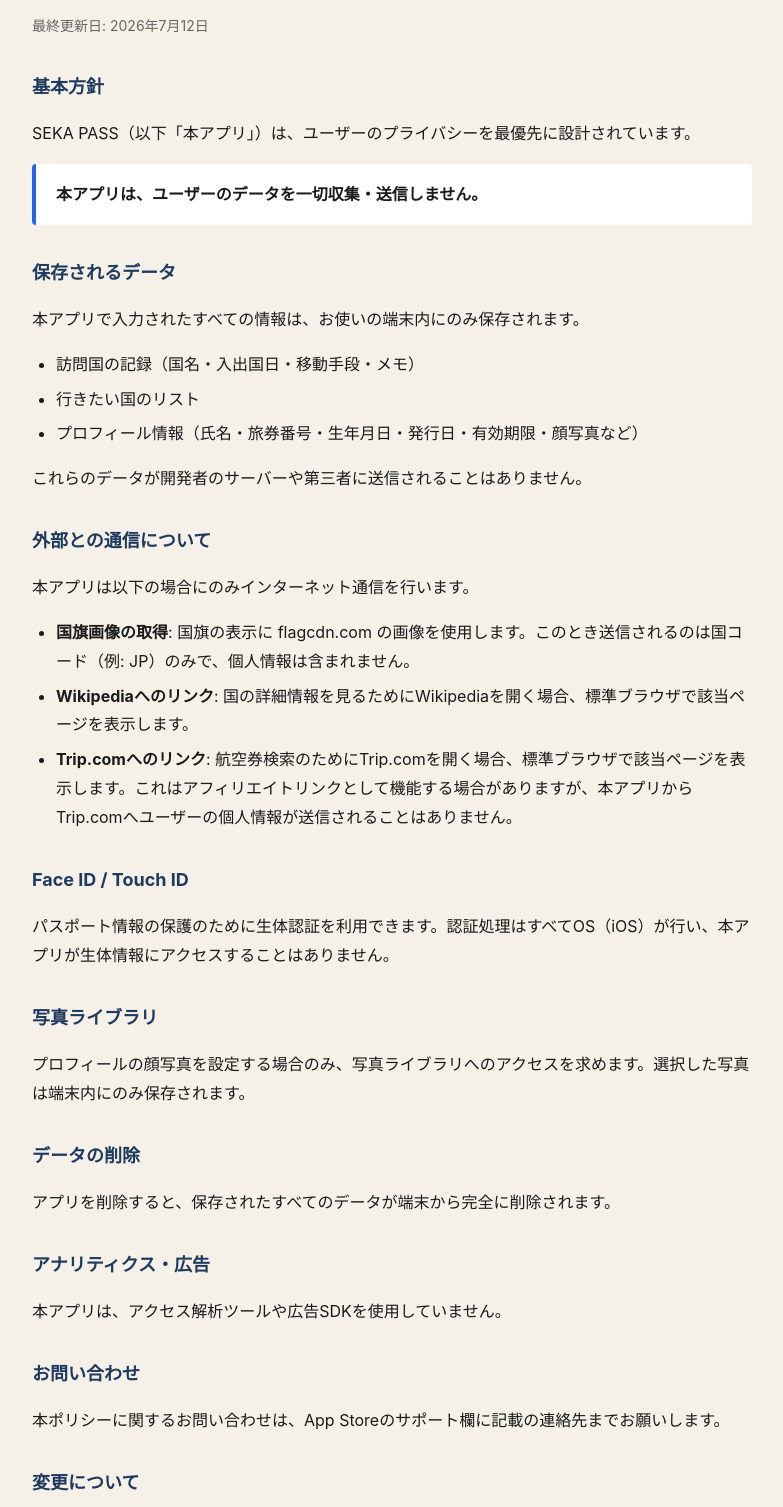
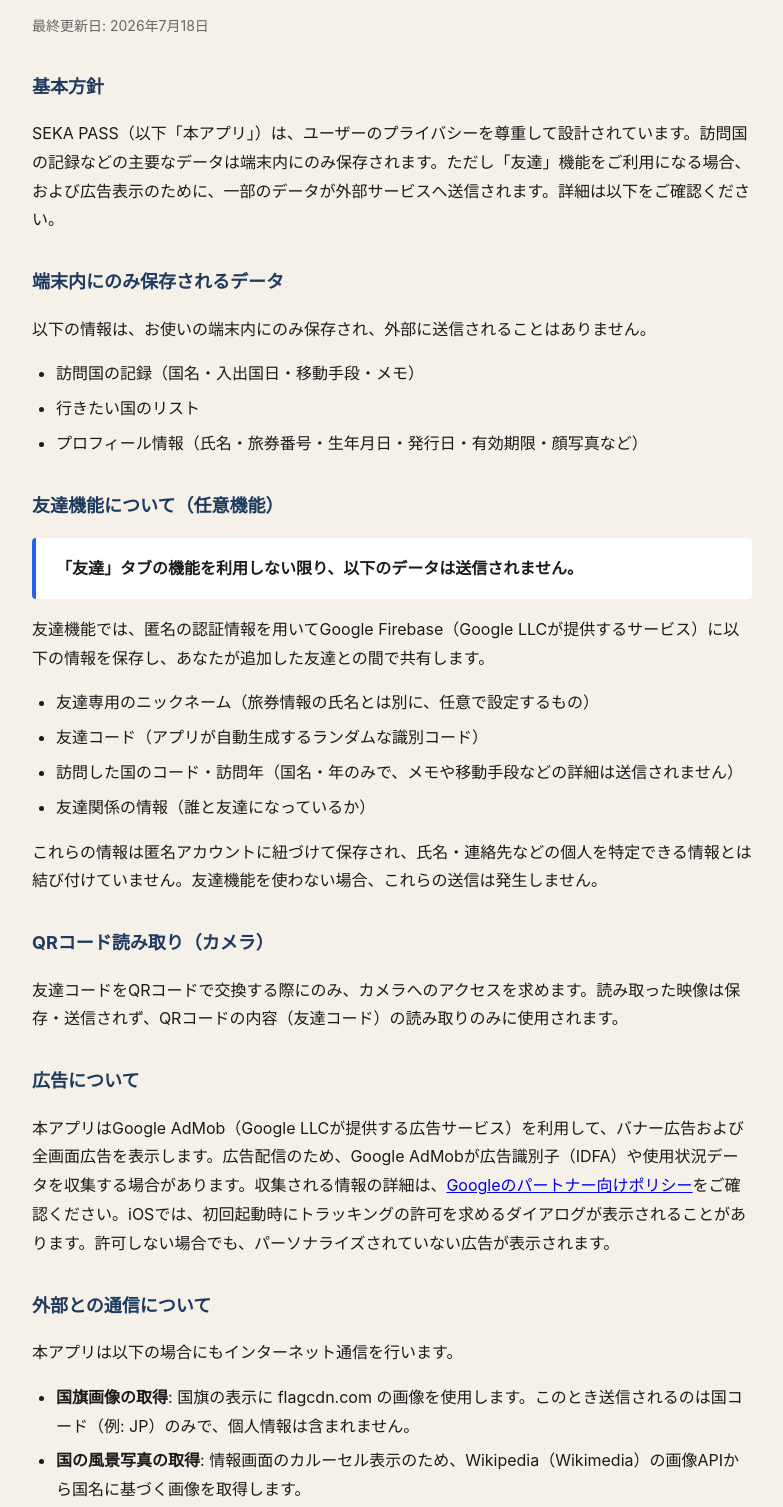
Before and after one commit to shirotaka9612-blip/sekapass-privacy, a plain HTML site: page index.html in a window 1280 px wide. Shown: the part 117-1624 px from the top of the page, without its empty margins (248-1031 px from the left). Drawn offline with Linux system fonts and the light colour scheme.

Commit message:
Update index.html

```diff
--- a/index.html
+++ b/index.html
@@ -44,25 +44,41 @@
 <body>
 
 <h1>SEKA PASS プライバシーポリシー</h1>
-<p class="updated">最終更新日: 2026年7月12日</p>
+<p class="updated">最終更新日: 2026年7月18日</p>
 
 <h2>基本方針</h2>
-<p>SEKA PASS（以下「本アプリ」）は、ユーザーのプライバシーを最優先に設計されています。</p>
-<p class="highlight">本アプリは、ユーザーのデータを一切収集・送信しません。</p>
+<p>SEKA PASS（以下「本アプリ」）は、ユーザーのプライバシーを尊重して設計されています。訪問国の記録などの主要なデータは端末内にのみ保存されます。ただし「友達」機能をご利用になる場合、および広告表示のために、一部のデータが外部サービスへ送信されます。詳細は以下をご確認ください。</p>
 
-<h2>保存されるデータ</h2>
-<p>本アプリで入力されたすべての情報は、お使いの端末内にのみ保存されます。</p>
+<h2>端末内にのみ保存されるデータ</h2>
+<p>以下の情報は、お使いの端末内にのみ保存され、外部に送信されることはありません。</p>
 <ul>
   <li>訪問国の記録（国名・入出国日・移動手段・メモ）</li>
   <li>行きたい国のリスト</li>
   <li>プロフィール情報（氏名・旅券番号・生年月日・発行日・有効期限・顔写真など）</li>
 </ul>
-<p>これらのデータが開発者のサーバーや第三者に送信されることはありません。</p>
+
+<h2>友達機能について（任意機能）</h2>
+<p class="highlight">「友達」タブの機能を利用しない限り、以下のデータは送信されません。</p>
+<p>友達機能では、匿名の認証情報を用いてGoogle Firebase（Google LLCが提供するサービス）に以下の情報を保存し、あなたが追加した友達との間で共有します。</p>
+<ul>
+  <li>友達専用のニックネーム（旅券情報の氏名とは別に、任意で設定するもの）</li>
+  <li>友達コード（アプリが自動生成するランダムな識別コード）</li>
+  <li>訪問した国のコード・訪問年（国名・年のみで、メモや移動手段などの詳細は送信されません）</li>
+  <li>友達関係の情報（誰と友達になっているか）</li>
+</ul>
+<p>これらの情報は匿名アカウントに紐づけて保存され、氏名・連絡先などの個人を特定できる情報とは結び付けていません。友達機能を使わない場合、これらの送信は発生しません。</p>
+
+<h2>QRコード読み取り（カメラ）</h2>
+<p>友達コードをQRコードで交換する際にのみ、カメラへのアクセスを求めます。読み取った映像は保存・送信されず、QRコードの内容（友達コード）の読み取りのみに使用されます。</p>
+
+<h2>広告について</h2>
+<p>本アプリはGoogle AdMob（Google LLCが提供する広告サービス）を利用して、バナー広告および全画面広告を表示します。広告配信のため、Google AdMobが広告識別子（IDFA）や使用状況データを収集する場合があります。収集される情報の詳細は、<a href="https://policies.google.com/technologies/partner-sites" target="_blank" rel="noopener">Googleのパートナー向けポリシー</a>をご確認ください。iOSでは、初回起動時にトラッキングの許可を求めるダイアログが表示されることがあります。許可しない場合でも、パーソナライズされていない広告が表示されます。</p>
 
 <h2>外部との通信について</h2>
-<p>本アプリは以下の場合にのみインターネット通信を行います。</p>
+<p>本アプリは以下の場合にもインターネット通信を行います。</p>
 <ul>
   <li><strong>国旗画像の取得</strong>: 国旗の表示に flagcdn.com の画像を使用します。このとき送信されるのは国コード（例: JP）のみで、個人情報は含まれません。</li>
+  <li><strong>国の風景写真の取得</strong>: 情報画面のカルーセル表示のため、Wikipedia（Wikimedia）の画像APIから国名に基づく画像を取得します。</li>
   <li><strong>Wikipediaへのリンク</strong>: 国の詳細情報を見るためにWikipediaを開く場合、標準ブラウザで該当ページを表示します。</li>
   <li><strong>Trip.comへのリンク</strong>: 航空券検索のためにTrip.comを開く場合、標準ブラウザで該当ページを表示します。これはアフィリエイトリンクとして機能する場合がありますが、本アプリからTrip.comへユーザーの個人情報が送信されることはありません。</li>
 </ul>
@@ -74,10 +90,7 @@
 <p>プロフィールの顔写真を設定する場合のみ、写真ライブラリへのアクセスを求めます。選択した写真は端末内にのみ保存されます。</p>
 
 <h2>データの削除</h2>
-<p>アプリを削除すると、保存されたすべてのデータが端末から完全に削除されます。</p>
-
-<h2>アナリティクス・広告</h2>
-<p>本アプリは、アクセス解析ツールや広告SDKを使用していません。</p>
+<p>アプリを削除すると、端末内に保存されたデータはすべて削除されます。友達機能で外部（Firebase）に送信したデータの削除をご希望の場合は、下記のお問い合わせ先までご連絡ください。</p>
 
 <h2>お問い合わせ</h2>
 <p>本ポリシーに関するお問い合わせは、App Storeのサポート欄に記載の連絡先までお願いします。</p>
```
